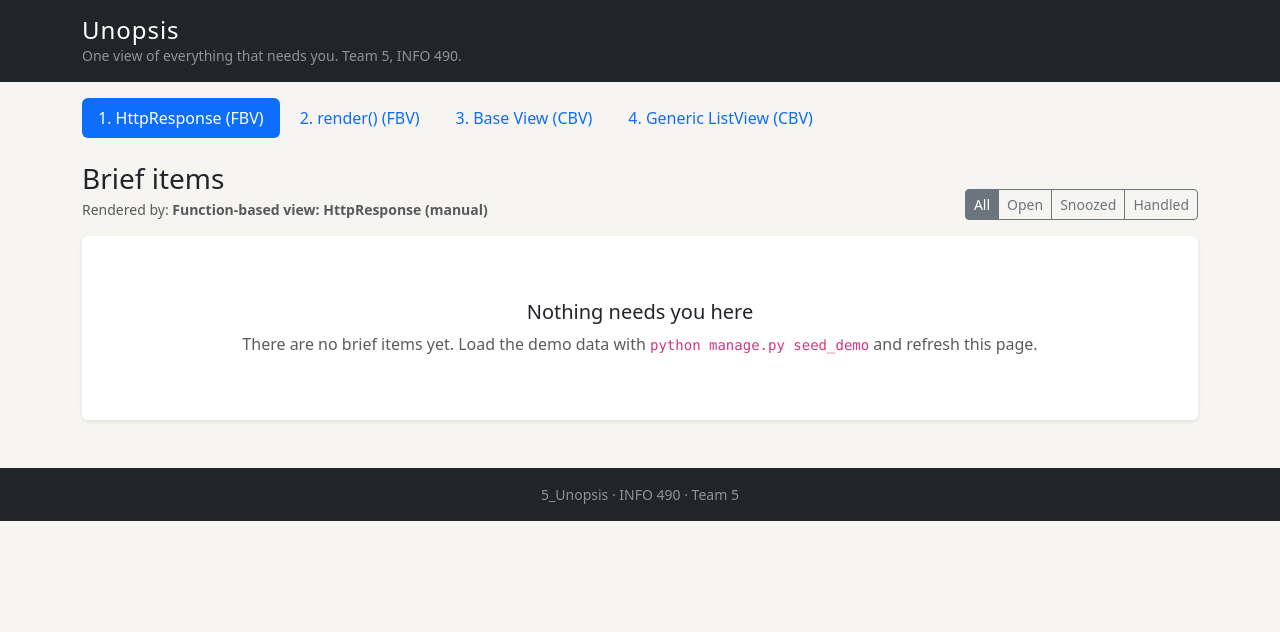
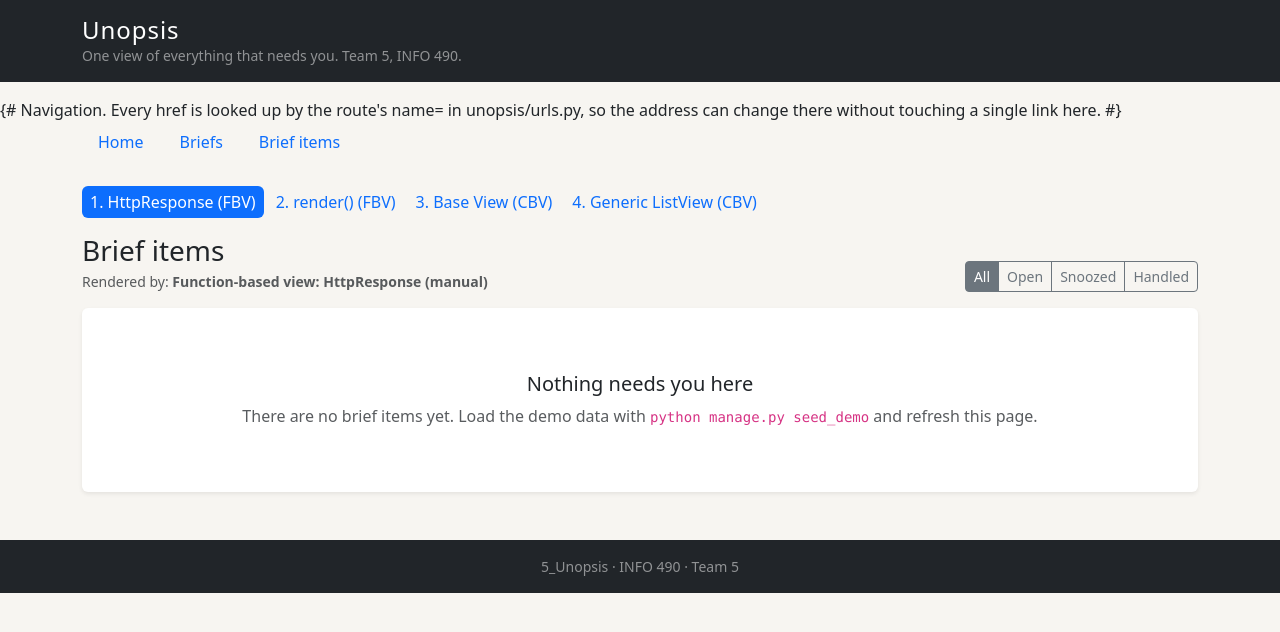
Before and after one commit to Revaant-D/5_Unopsis, a Django app: page /items/manual/ in a window 1280 px wide. Shown: the top 632 px of the page. Run offline with Django 5.2, Linux system fonts and the light colour scheme; data that the repository does not hold is empty.

Commit message:
Add a home page, navigation and model-driven detail URLs
The root address was a 404. It is now a real page (views.home ->
templates/unopsis/home.html) showing the totals, the latest briefs and the
three items that need you, so the site has somewhere to start.

- base.html gains a navigation bar: Home, Briefs, Brief items. Every href is
  {% url 'route-name' %}, so the addresses live only in unopsis/urls.py.
- New detail page by primary key: /briefs/<pk>/ (BriefDetailView), alongside
  the existing /items/<pk>/. Every list row links to its own detail page.
- get_absolute_url() on BriefItem and Brief. It reverses the named route, so
  templates write {{ item.get_absolute_url }} instead of repeating
  {% url 'item-detail' item.pk %} in six different places, and the admin's
  "View on site" button works for free.
- The four-view sub-navigation moved from base.html onto the list page itself,
  since base.html now carries the site-wide navigation.
- Six tests for the root URL, the named routes, get_absolute_url() and the
  pk-based detail pages.

```diff
--- a/templates/base.html
+++ b/templates/base.html
@@ -24,30 +24,27 @@
   <!-- Header -->
   <header class="bg-dark text-white py-3 mb-3">
     <div class="container">
-      <h1 class="h4 mb-0 brand-mark">Unopsis</h1>
+      <h1 class="h4 mb-0 brand-mark"><a class="text-white text-decoration-none" href="{% url 'home' %}">Unopsis</a></h1>
       <p class="mb-0 small text-white-50">One view of everything that needs you. Team 5, INFO 490.</p>
     </div>
   </header>
 
-  {# Navigation: one link per view kind. The url tag looks each address up by its name= in urls.py #}
-  <nav class="container mb-4" aria-label="Views">
+  {# Navigation. Every href is looked up by the route's name= in unopsis/urls.py, so the
+     address can change there without touching a single link here. #}
+  <nav class="container mb-4" aria-label="Main">
     {% with current=request.resolver_match.url_name %}
     <ul class="nav nav-pills flex-wrap gap-1">
       <li class="nav-item">
-        <a class="nav-link {% if current == 'item-list-manual' %}active{% endif %}"
-           href="{% url 'item-list-manual' %}">1. HttpResponse (FBV)</a>
+        <a class="nav-link {% if current == 'home' %}active{% endif %}"
+           href="{% url 'home' %}">Home</a>
       </li>
       <li class="nav-item">
-        <a class="nav-link {% if current == 'item-list-render' %}active{% endif %}"
-           href="{% url 'item-list-render' %}">2. render() (FBV)</a>
-      </li>
-      <li class="nav-item">
-        <a class="nav-link {% if current == 'item-list-cbv-base' %}active{% endif %}"
-           href="{% url 'item-list-cbv-base' %}">3. Base View (CBV)</a>
+        <a class="nav-link {% if current == 'brief-list' or current == 'brief-detail' %}active{% endif %}"
+           href="{% url 'brief-list' %}">Briefs</a>
       </li>
       <li class="nav-item">
         <a class="nav-link {% if current == 'item-list-cbv-generic' or current == 'item-detail' %}active{% endif %}"
-           href="{% url 'item-list-cbv-generic' %}">4. Generic ListView (CBV)</a>
+           href="{% url 'item-list-cbv-generic' %}">Brief items</a>
       </li>
     </ul>
     {% endwith %}
--- a/templates/unopsis/briefitem_detail.html
+++ b/templates/unopsis/briefitem_detail.html
@@ -9,7 +9,10 @@
 
 {% block content %}
 
-  <p class="mb-2"><a href="{% url 'item-list-cbv-generic' %}">&larr; Back to all items</a></p>
+  <p class="mb-2">
+    <a href="{% url 'item-list-cbv-generic' %}">&larr; Back to all items</a>
+    &middot; <a href="{{ item.brief.get_absolute_url }}">the brief this came from</a>
+  </p>
 
   <div class="d-flex flex-wrap gap-2 mb-2">
     <span class="badge {% if item.lane == 'needs_you' %}text-bg-danger{% elif item.lane == 'moving' %}text-bg-secondary{% else %}text-bg-info{% endif %}">
--- a/templates/unopsis/briefitem_list.html
+++ b/templates/unopsis/briefitem_list.html
@@ -9,6 +9,28 @@
 {% block title %}Brief items{% endblock %}
 
 {% block content %}
+
+  {% comment %}
+    The same list rendered four ways. This sub-navigation moved here from base.html when
+    base.html gained the site-wide navigation; every href is still looked up by route name
+    with the url tag, never hard-coded.
+  {% endcomment %}
+  <ul class="nav nav-pills nav-sm flex-wrap gap-1 mb-3">
+    {% with current=request.resolver_match.url_name %}
+    <li class="nav-item">
+      <a class="nav-link py-1 px-2 small {% if current == 'item-list-manual' %}active{% endif %}"
+         href="{% url 'item-list-manual' %}">1. HttpResponse (FBV)</a></li>
+    <li class="nav-item">
+      <a class="nav-link py-1 px-2 small {% if current == 'item-list-render' %}active{% endif %}"
+         href="{% url 'item-list-render' %}">2. render() (FBV)</a></li>
+    <li class="nav-item">
+      <a class="nav-link py-1 px-2 small {% if current == 'item-list-cbv-base' %}active{% endif %}"
+         href="{% url 'item-list-cbv-base' %}">3. Base View (CBV)</a></li>
+    <li class="nav-item">
+      <a class="nav-link py-1 px-2 small {% if current == 'item-list-cbv-generic' %}active{% endif %}"
+         href="{% url 'item-list-cbv-generic' %}">4. Generic ListView (CBV)</a></li>
+    {% endwith %}
+  </ul>
 
   <div class="d-flex flex-wrap justify-content-between align-items-end mb-3 gap-2">
     <div>
@@ -40,7 +62,11 @@
         </div>
 
         <h3 class="h5 card-title">
-          <a class="text-decoration-none" href="{% url 'item-detail' item.pk %}">{{ item.title }}</a>
+          {% comment %}
+            The model builds its own address: BriefItem.get_absolute_url() reverses the
+            "item-detail" route, so this template never has to know the URL shape.
+          {% endcomment %}
+          <a class="text-decoration-none" href="{{ item.get_absolute_url }}">{{ item.title }}</a>
         </h3>
         <p class="card-text text-muted mb-0">{{ item.summary|truncatewords:32 }}</p>
       </div>
--- a/unopsis/urls.py
+++ b/unopsis/urls.py
@@ -1,6 +1,22 @@
 """
-URL routes for the unopsis app. Every route has a name= so templates can link to it with
-{% url 'name' %} and the address can change later without touching any HTML.
+URL routes for the unopsis app.
+
+Every route has a name= so templates link to it with {% url 'name' %} and models can reverse
+it in get_absolute_url(). The address can then change here without touching a single template.
+
+    /                        home                  the home page (Section 1)
+    /briefs/                 brief-list
+    /briefs/<pk>/            brief-detail          detail by primary key + POST create form
+    /items/manual/           item-list-manual      the four view kinds from the last assignment
+    /items/render/           item-list-render
+    /items/cbv-base/         item-list-cbv-base
+    /items/cbv-generic/      item-list-cbv-generic
+    /items/<pk>/             item-detail           detail by primary key; BriefItem.get_absolute_url()
+
+Ordering note: /items/<int:pk>/ is last among the /items/ routes on purpose. Django matches
+top to bottom, and <int:pk> cannot swallow "manual" or "render" because those are not integers,
+but keeping the literal paths above the variable one is the habit that stops the bug the day
+the converter becomes <slug:...>.
 """
 
 from django.urls import path
@@ -8,6 +24,12 @@ from django.urls import path
 from . import views
 
 urlpatterns = [
+    # ---- Section 1: home and the brief pages ----
+    path("", views.home, name="home"),
+    path("briefs/", views.BriefListView.as_view(), name="brief-list"),
+    path("briefs/<int:pk>/", views.BriefDetailView.as_view(), name="brief-detail"),
+
+    # ---- the four view kinds (previous assignment, unchanged) ----
     # 1. Function-based view, HttpResponse (manual)
     path("items/manual/", views.item_list_manual, name="item-list-manual"),
     # 2. Function-based view, render() shortcut
@@ -17,4 +39,5 @@ urlpatterns = [
     # 4. Class-based views, generic (list + detail)
     path("items/cbv-generic/", views.ItemListView.as_view(), name="item-list-cbv-generic"),
     path("items/<int:pk>/", views.ItemDetailView.as_view(), name="item-detail"),
+
 ]
--- a/unopsis/views.py
+++ b/unopsis/views.py
@@ -1,6 +1,8 @@
 """
-Views for Unopsis: the same domain model (BriefItem, one ranked card on a brief) shown in the
-four styles this assignment asks for.
+Views for Unopsis.
+
+Part A -- the four view kinds (previous assignment). The same domain model (BriefItem, one
+ranked card on a brief) shown four ways:
 
     1. item_list_manual   function-based view, loads the template by hand + HttpResponse
     2. item_list_render   function-based view, render() shortcut
@@ -9,16 +11,34 @@ four styles this assignment asks for.
 
 All four list views send the SAME context to the SAME template
 (templates/unopsis/briefitem_list.html), so the template does not care how the data arrived.
+
+Part B -- this assignment:
+
+    home              (/)                     the home page, so the root URL is not a 404
+    BriefListView     (/briefs/)              list of briefs, each linking to its detail page
+    BriefDetailView   (/briefs/<pk>/)         one brief by primary key
+    InsightsView      (/insights/)            ORM search: a GET form (shareable) and a POST
+                                              form (deliberately not shareable), plus the
+                                              aggregations
+    lane_chart_png    (/insights/lanes.png)   matplotlib bar chart served as image/png
+    provider_chart_png(/insights/providers.png) matplotlib pie chart served as image/png
+    api_items         (/api/items/)           JSON API, function-based, filtered by ?params
+    ItemsApiView      (/api/items/cbv/)       the same API as a class-based view
+    api_insights      (/api/insights/)        JSON aggregations
+    api_items_text    (/api/items.txt)        the SAME data through HttpResponse instead of
+                                              JsonResponse, to show the MIME difference
+
+ItemDetailView also gained a post() so one item's state and draft reply can be changed.
 """
 
-from django.db.models import Case, IntegerField, Value, When
+from django.db.models import Case, Count, IntegerField, Q, Value, When
 from django.http import HttpResponse
 from django.shortcuts import render
 from django.template import loader
 from django.views import View
 from django.views.generic import DetailView, ListView
 
-from .models import BriefItem
+from .models import Brief, BriefItem, Connection, Message, Person, Space
 
 LIST_TEMPLATE = "unopsis/briefitem_list.html"
 
@@ -148,3 +168,97 @@ class ItemDetailView(DetailView):
         return BriefItem.objects.select_related(
             "brief__space", "primary_message"
         ).prefetch_related("messages__author", "messages__connection")
+
+
+# ======================================================================================
+# PART B -- SECTION 1: the home page and the brief pages (URL linking and navigation)
+# ======================================================================================
+def home(request):
+    """
+    The home page, wired to "" in unopsis/urls.py so the root address is a real page instead
+    of Django's "page not found" list.
+
+    It is also the shortest end-to-end demonstration of the flow the assignment asks for:
+
+        models.py    Brief / BriefItem / Message define the data and get_absolute_url()
+        urls.py      path("", views.home, name="home") gives that view an address and a name
+        views.py     this function queries the models and builds a context dict
+        templates/   unopsis/home.html renders the context and links onward with {% url %}
+                     and {{ item.get_absolute_url }}
+    """
+    briefs = (
+        Brief.objects.select_related("space", "space__user")
+        .annotate(item_count=Count("items", distinct=True))
+        .order_by("-window_end")
+    )
+    context = {
+        "briefs": briefs[:4],
+        # Needs-you items only, best rank first: the three things the product exists to say.
+        "urgent_items": (
+            BriefItem.objects.filter(lane=BriefItem.Lane.NEEDS_YOU)
+            .exclude(state=BriefItem.State.DISMISSED)
+            .select_related("brief__space")
+            .order_by("rank")[:3]
+        ),
+        # A LIST of (label, number) pairs rather than a dict: in a template, {{ totals.items }}
+        # would look up the dict KEY "items" before it ever reached dict.items().
+        "totals": [
+            ("Spaces", Space.objects.count()),
+            ("Connections", Connection.objects.count()),
+            ("People", Person.objects.count()),
+            ("Messages", Message.objects.count()),
+            ("Briefs", Brief.objects.count()),
+            ("Brief items", BriefItem.objects.count()),
+        ],
+    }
+    return render(request, "unopsis/home.html", context)
+
+
+class BriefListView(ListView):
+    """
+    Every brief, newest first, with the number of items on it computed in the database rather
+    than by calling .items.count() once per row in the template.
+    """
+
+    model = Brief
+    context_object_name = "briefs"
+    template_name = "unopsis/brief_list.html"
+
+    def get_queryset(self):
+        return (
+            Brief.objects.select_related("space", "space__user")
+            .annotate(
+                item_count=Count("items", distinct=True),
+                needs_you_count=Count(
+                    "items", filter=Q(items__lane=BriefItem.Lane.NEEDS_YOU), distinct=True
+                ),
+            )
+            .order_by("-window_end")
+        )
+
+
+class BriefDetailView(DetailView):
+    """
+    One brief by primary key: /briefs/<int:pk>/.
+
+    The pk in the URL is the whole point of the section -- DetailView reads it from the URL
+    kwargs, fetches that row (404 if it does not exist), and the template links back out with
+    {{ brief.get_absolute_url }} and {{ item.get_absolute_url }}.
+
+    """
+
+    model = Brief
+    context_object_name = "brief"
+    template_name = "unopsis/brief_detail.html"
+
+    def get_queryset(self):
+        return Brief.objects.select_related("space", "space__user").prefetch_related("items")
+
+    def get_context_data(self, **kwargs):
+        context = super().get_context_data(**kwargs)
+        context["items"] = (
+            self.object.items.annotate(lane_priority=LANE_PRIORITY)
+            .annotate(receipt_count=Count("messages"))
+            .order_by("lane_priority", "rank")
+        )
+        return context
```
Also changed, not shown: templates/unopsis/brief_detail.html (added, +49 -0 lines), templates/unopsis/brief_list.html (added, +55 -0 lines), templates/unopsis/home.html (added, +107 -0 lines), unopsis/models.py (+23 -0 lines), unopsis/tests.py (+80 -2 lines).
